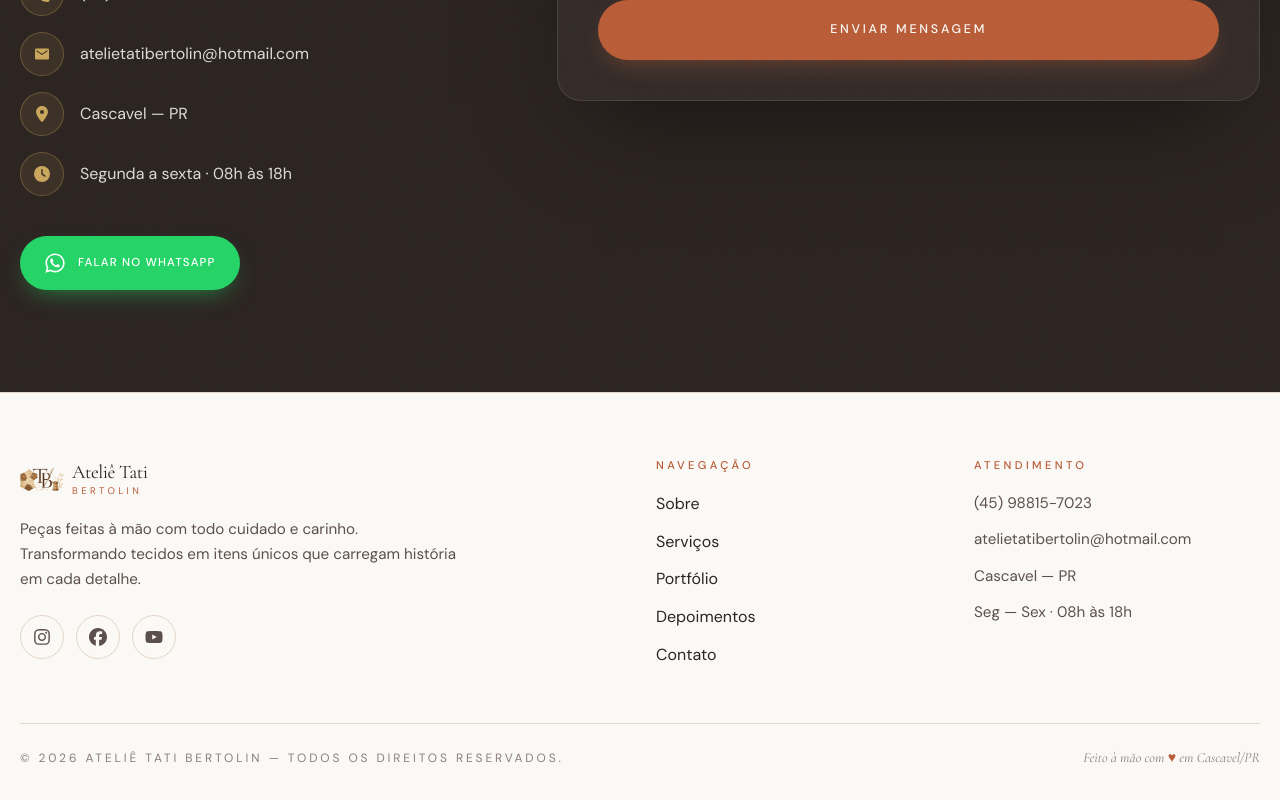
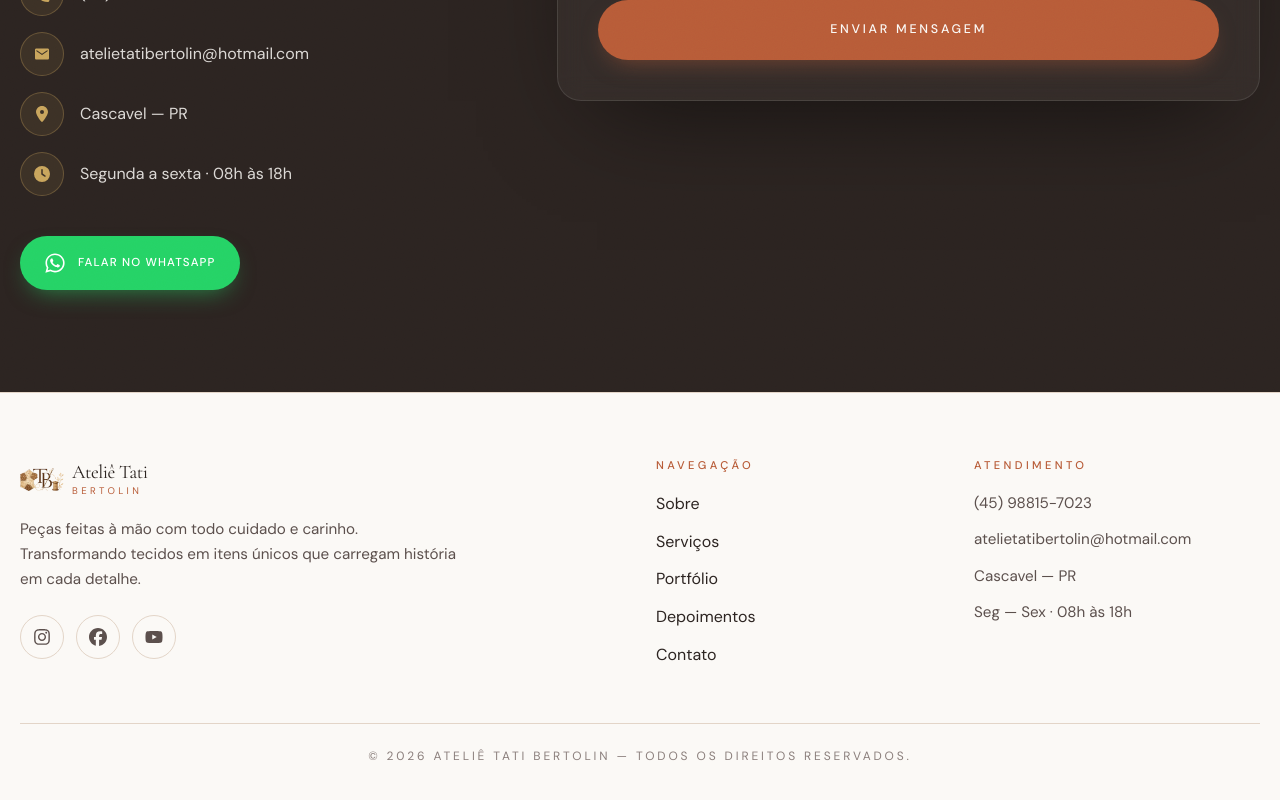
Before and after one commit to eduardo-bertolin/landing-page-atelie, a React (Vite) app: page / in a window 1280 px wide. Shown: the part 5165-5965 px from the top of the page. Built offline with nearby package versions, Linux system fonts and the light colour scheme.

Commit message:
style(footer): centralizar direitos autorais no rodape

```diff
--- a/src/components/Footer.tsx
+++ b/src/components/Footer.tsx
@@ -95,12 +95,9 @@ export default function Footer() {
         </motion.div>
       </div>
 
-      <div className="container-x mt-14 pt-6 border-t border-[color:var(--color-border)] flex flex-col md:flex-row gap-3 items-center justify-between">
+      <div className="container-x mt-14 pt-6 border-t border-[color:var(--color-border)] flex flex-col md:flex-row gap-3 items-center justify-center">
         <p className="font-sans text-xs text-[color:var(--color-muted)] tracking-[0.24em] uppercase">
           © {new Date().getFullYear()} Ateliê Tati Bertolin — Todos os direitos reservados.
-        </p>
-        <p className="font-serif italic text-[color:var(--color-muted)] text-sm">
-          Feito à mão com <span className="text-[color:var(--color-terracotta)]">♥</span> em Cascavel/PR
         </p>
       </div>
     </footer>
```
Also changed, not shown: 1 other file (tests, documents, lock files or other folders).
